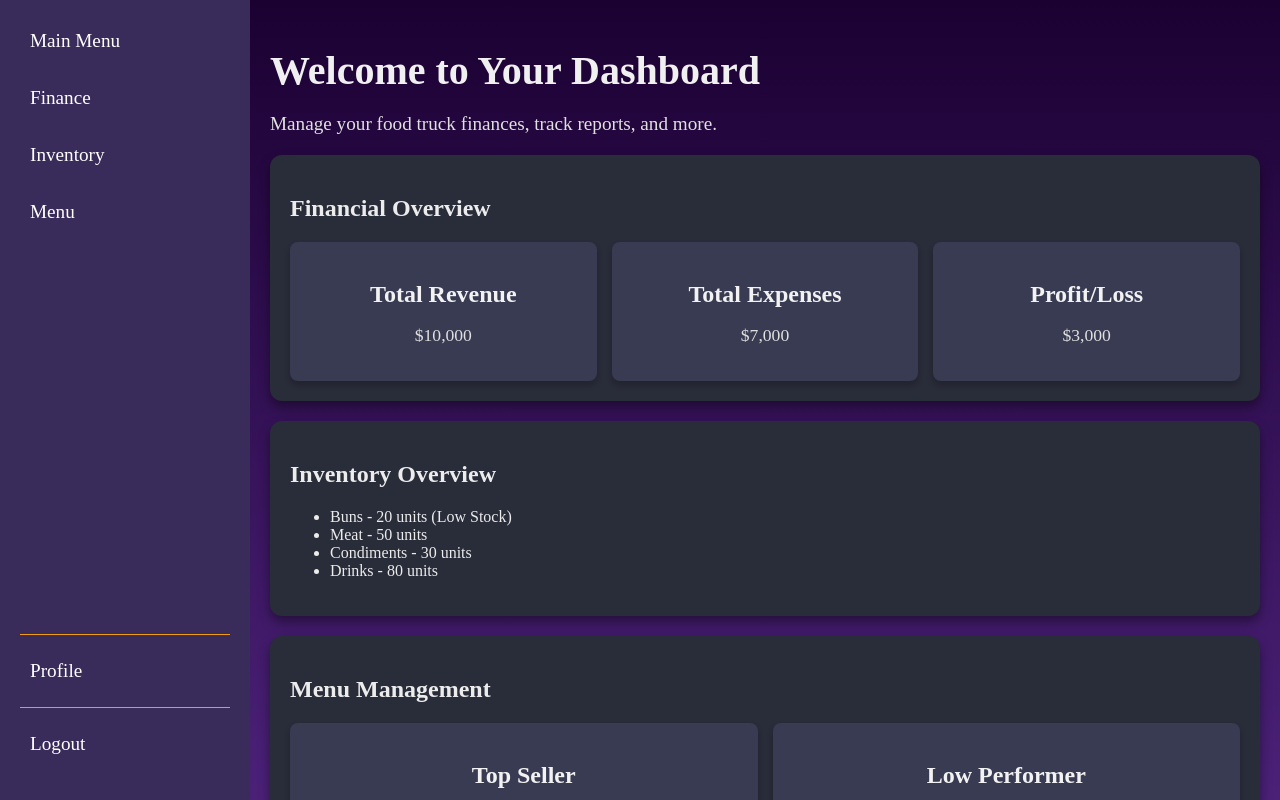
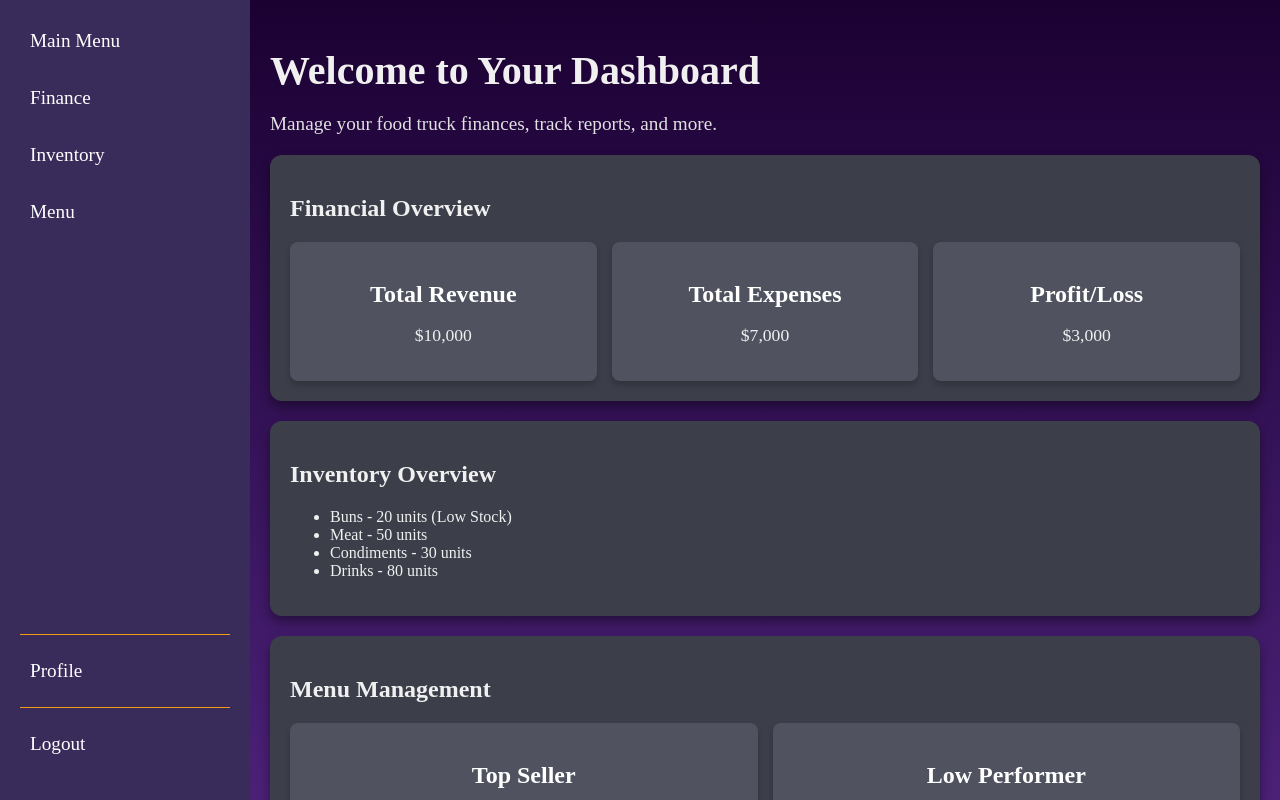
Before and after one commit to hsing127/FoodTruck-Financial-Platform, a Next.js app in the folder FoodTruck Financial React WebApp/: page /dashboard/menu in a window 1280 px wide. Built offline with nearby package versions, Linux system fonts and the light colour scheme.

Commit message:
balanced colors and changed buttons
put lighter colors on the containers backgrounds and their contents, changed button color to purple, shrunk overall page size for ease of reading

```diff
--- a/FoodTruck Financial React WebApp/src/styles/DashMain.css
+++ b/FoodTruck Financial React WebApp/src/styles/DashMain.css
@@ -37,11 +37,11 @@ html, body {
 
 /* Dashboard Sections */
 .dashboard-section {
-    background-color: #292c39; /* Darker section background for contrast */
+    background-color: #3c3f4a; /* Lighter gray for the containers */
     border-radius: 12px;
     padding: 20px; /* Reduced padding to fit more content vertically */
     margin-bottom: 20px; /* Reduced bottom margin */
-    color: #ececec;
+    color: #f0f0f0; /* Lightened text color for better contrast */
     box-shadow: 0 6px 12px rgba(0, 0, 0, 0.4); /* Slightly sharper shadow for depth */
 }
 
@@ -52,10 +52,10 @@ html, body {
 }
 
 .card {
-    background-color: #383b52; /* Slightly lighter blue-gray to make cards pop */
+    background-color: #50535f; /* Lighter gray for the cards */
     padding: 15px;
     border-radius: 8px;
-    color: white;
+    color: #f5f5f5; /* Lightened text color */
     flex: 1;
     text-align: center;
     box-shadow: 0 4px 6px rgba(0, 0, 0, 0.2); /* Softer shadow */
@@ -64,12 +64,12 @@ html, body {
 .card h3 {
     font-size: 1.5rem;
     margin-bottom: 8px;
-    color: #f2f2f2; /* Lightened card header */
+    color: #ffffff; /* White for maximum contrast */
 }
 
 .card p {
     font-size: 1.1rem;
-    color: #e0e0e0; /* Softer text for card content */
+    color: #f0f0f0; /* Light gray for contrast */
 }
 
 /* Menu Management Section */
@@ -82,17 +82,18 @@ html, body {
 .cta-button {
     display: inline-block;
     padding: 12px 24px;
-    background-color: #e67e22; /* Bright accent color for buttons */
+    background-color: #9b59b6; /* Bright accent color for buttons */
     color: white;
     border-radius: 8px;
     border: none;
     font-size: 1rem;
     cursor: pointer;
     transition: background-color 0.3s ease;
+    margin-top: 15px; /* Added margin to space it more */
 }
 
 .cta-button:hover {
-    background-color: #d35400; /* Darker orange on hover */
+    background-color: #8e44ad;
 }
 
 /* Responsive Sectioning */
```
Lines whose indentation alone changed are shown as unchanged.
